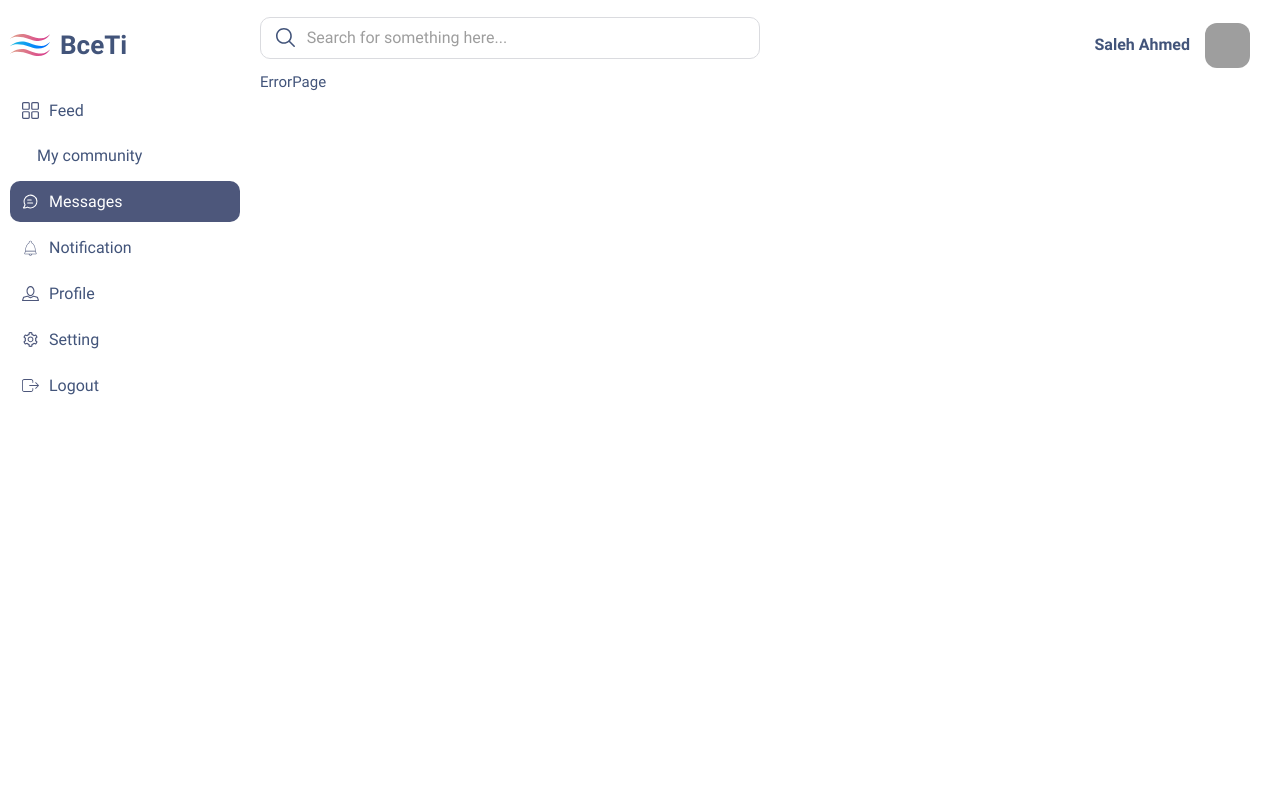
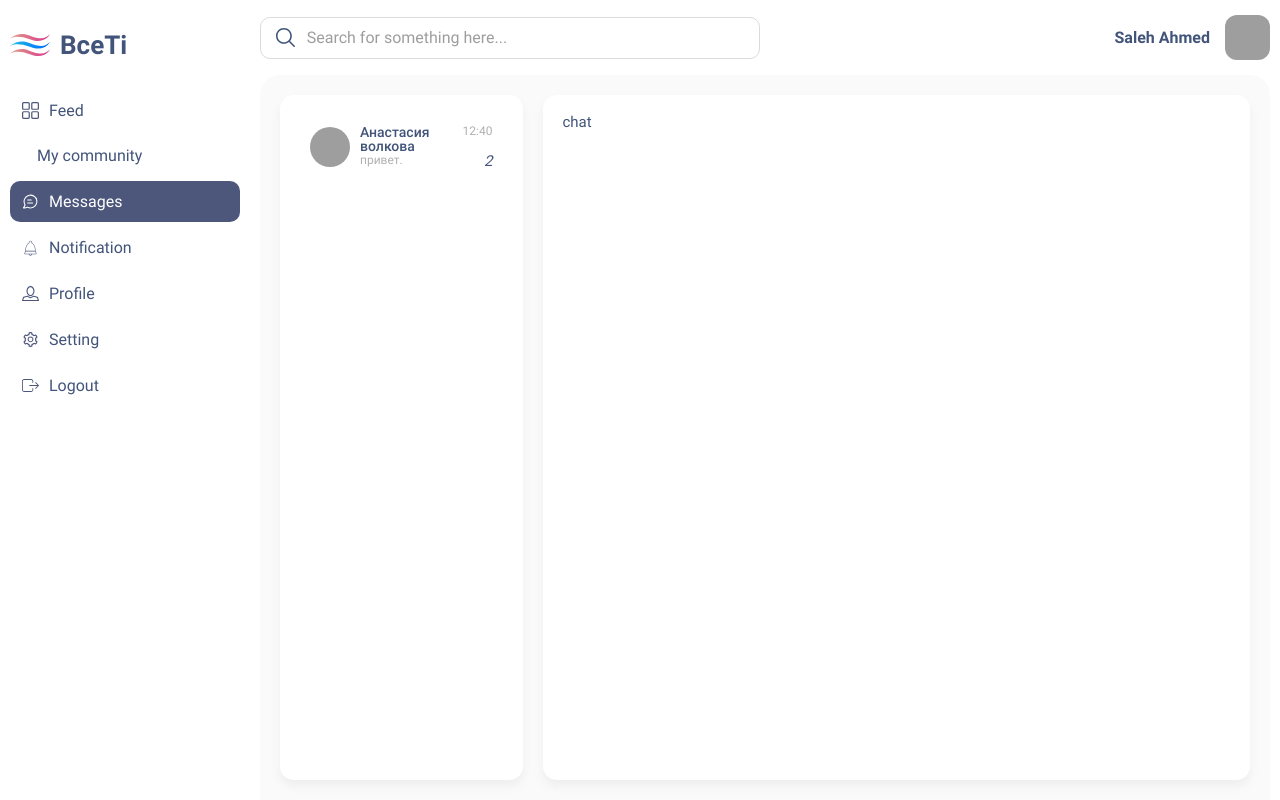
Before and after one commit to B1G1D1L/lsocialNetwork, a React app: page /messages in a window 1280 px wide. Built offline with nearby package versions, Linux system fonts and the light colour scheme; grey boxes are pictures that could not be loaded; some icons are missing.

Commit message:
add: message markup

```diff
--- a/src/App.tsx
+++ b/src/App.tsx
@@ -4,7 +4,7 @@ import { Routes, Route, Navigate } from 'react-router-dom'
 
 import styles from './App.module.css'
 import { Header, Navbar } from '@components/app';
-import { LoginPage, UsersPage, ProfilePage, ErrorPage, FeedPage } from './pages';
+import { LoginPage, UsersPage, ProfilePage, ErrorPage, FeedPage, MessagePage } from './pages';
 
 
 function App() {
@@ -25,6 +25,7 @@ function App() {
                 <Route path='/' element={<Navigate replace to='feed' />} />
                 <Route path='users' element={<UsersPage />} />
                 <Route path='feed' element={<FeedPage />} />
+                <Route path='messages' element={<MessagePage />} />
                 <Route path='profile' element={<ProfilePage />}>
                   <Route path=':userId' element={<ProfilePage />} />
                 </Route>
--- /dev/null
+++ b/src/components/MessagePage/MessageFriend.module.css
@@ -0,0 +1,37 @@
+.friend {
+  display: flex;
+  align-items: center;
+  justify-content: space-between;
+  padding: 10px;
+}
+
+
+/* Body */
+.friend__body {
+  margin-left: 10px;
+}
+
+.friend__body h3 {
+  font-size: 14px;
+  font-weight: 500;
+}
+
+.friend__body p {
+  font-size: 12px;
+  color: var(--color-grey);
+}
+
+
+/* Info */
+.friend__info {
+  display: flex;
+  flex-direction: column;
+  justify-content: space-between;
+  align-items: flex-end;
+  align-self: stretch;
+}
+
+.friend__info span {
+  color: var(--color-grey);
+  font-size: 12px;
+}
--- /dev/null
+++ b/src/components/MessagePage/MessageFriend.tsx
@@ -0,0 +1,25 @@
+import React from 'react'
+import cn from 'classnames'
+
+import styles from './MessageFriend.module.css'
+
+export const MessageFriend = () => {
+  return (
+    <div className={styles.friend}>
+      <img
+        className={cn('avatar', 'avatar_small')}
+        src="https://images.pexels.com/photos/733872/pexels-photo-733872.jpeg?auto=compress&cs=tinysrgb&dpr=1&w=500" alt="avatar"
+      />
+
+      <div className={styles.friend__body}>
+        <h3>Анастасия волкова</h3>
+        <p>привет.</p>
+      </div>
+
+      <div className={styles.friend__info}>
+        <span>12:40</span>
+        <i>2</i>
+      </div>
+    </div>
+  )
+}
--- a/src/components/app/Header/Header.module.css
+++ b/src/components/app/Header/Header.module.css
@@ -38,6 +38,7 @@
   display: flex;
   align-items: center;
   justify-content: flex-end;
+  padding: 0 !important;
 }
 
 .user h3 {
--- a/src/components/index.js
+++ b/src/components/index.js
@@ -4,6 +4,8 @@ import { Post } from "./FeedPage/Post/Post";
 
 import { Categories } from './UsersPage/Categories/Categories'
 import { FollowUser } from './UsersPage/FollowUser/FollowUser'
+
+import { MessageFriend } from './MessagePage/MessageFriend'
 
 
 export {
@@ -14,4 +16,6 @@ export {
   Categories,
   FollowUser,
 
+  MessageFriend,
+
 }
--- /dev/null
+++ b/src/pages/MessagePage/MessagePage.module.css
@@ -0,0 +1,9 @@
+.message {
+  display: grid;
+  grid-template-columns: 25% 1fr;
+  gap: 20px;
+}
+
+.message__friends {
+  padding: 10px;
+}
--- /dev/null
+++ b/src/pages/MessagePage/MessagePage.tsx
@@ -0,0 +1,20 @@
+import React from 'react'
+import cn from 'classnames'
+
+import { MessageFriend } from '@components/index'
+
+import styles from './MessagePage.module.css'
+
+
+
+export const MessagePage = () => {
+  return (
+    <div className={cn('container_center--small', styles.message)}>
+      <div className={cn(styles.message__friends, 'item')}>
+        <MessageFriend />
+      </div>
+
+      <div className={cn(styles.message__chat, 'item')}>chat</div>
+    </div>
+  )
+}
--- a/src/pages/index.js
+++ b/src/pages/index.js
@@ -3,11 +3,14 @@ import { UsersPage } from "./UsersPage/UsersPage";
 import { FeedPage } from "./FeedPage/FeedPage"
 import { LoginPage } from "./LoginPage/LoginPage"
 import { ProfilePage } from "./ProfilePage/ProfilePage"
+import { MessagePage } from "./MessagePage/MessagePage"
 
 export  {
   ErrorPage,
   UsersPage,
   FeedPage,
   LoginPage,
-  ProfilePage
+  ProfilePage,
+  MessagePage,
+
 }
```
